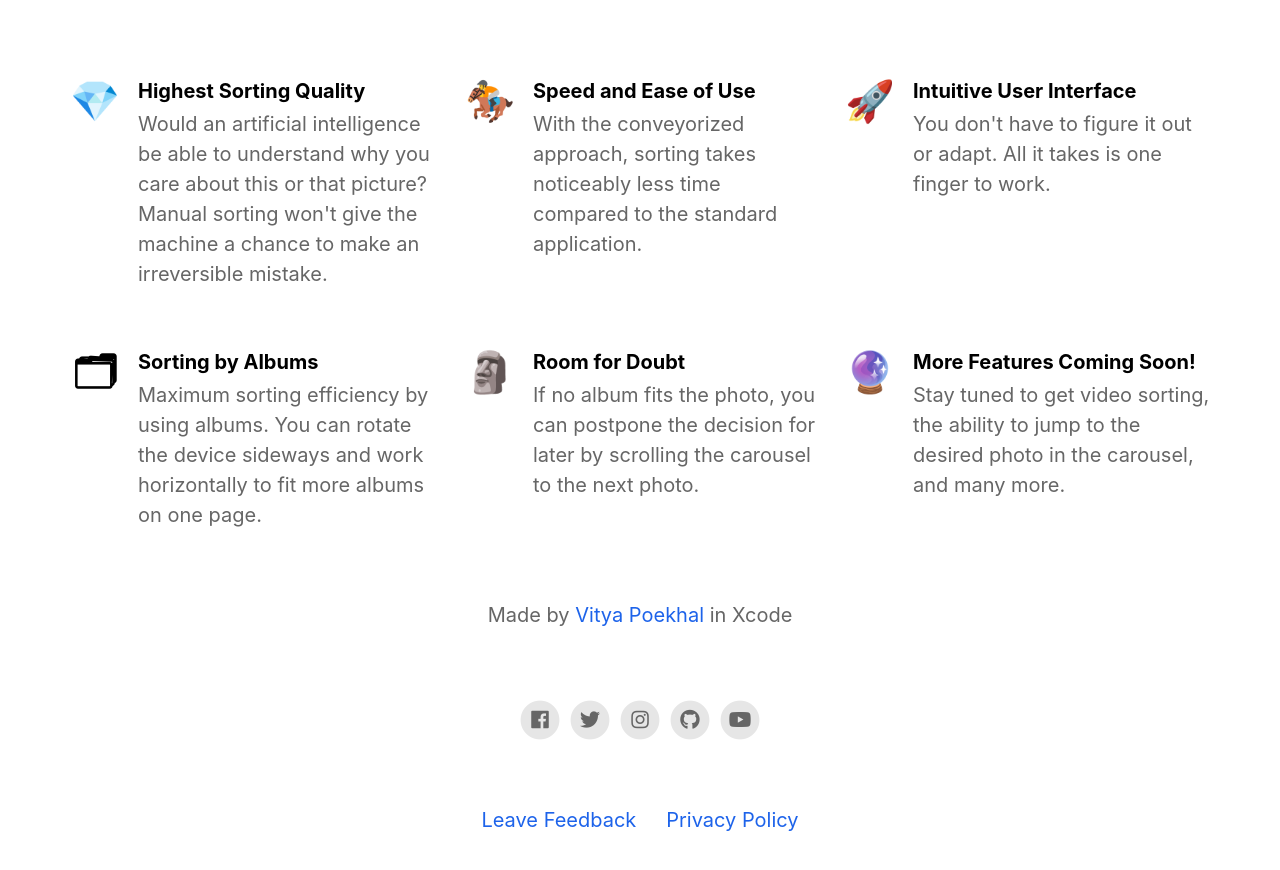
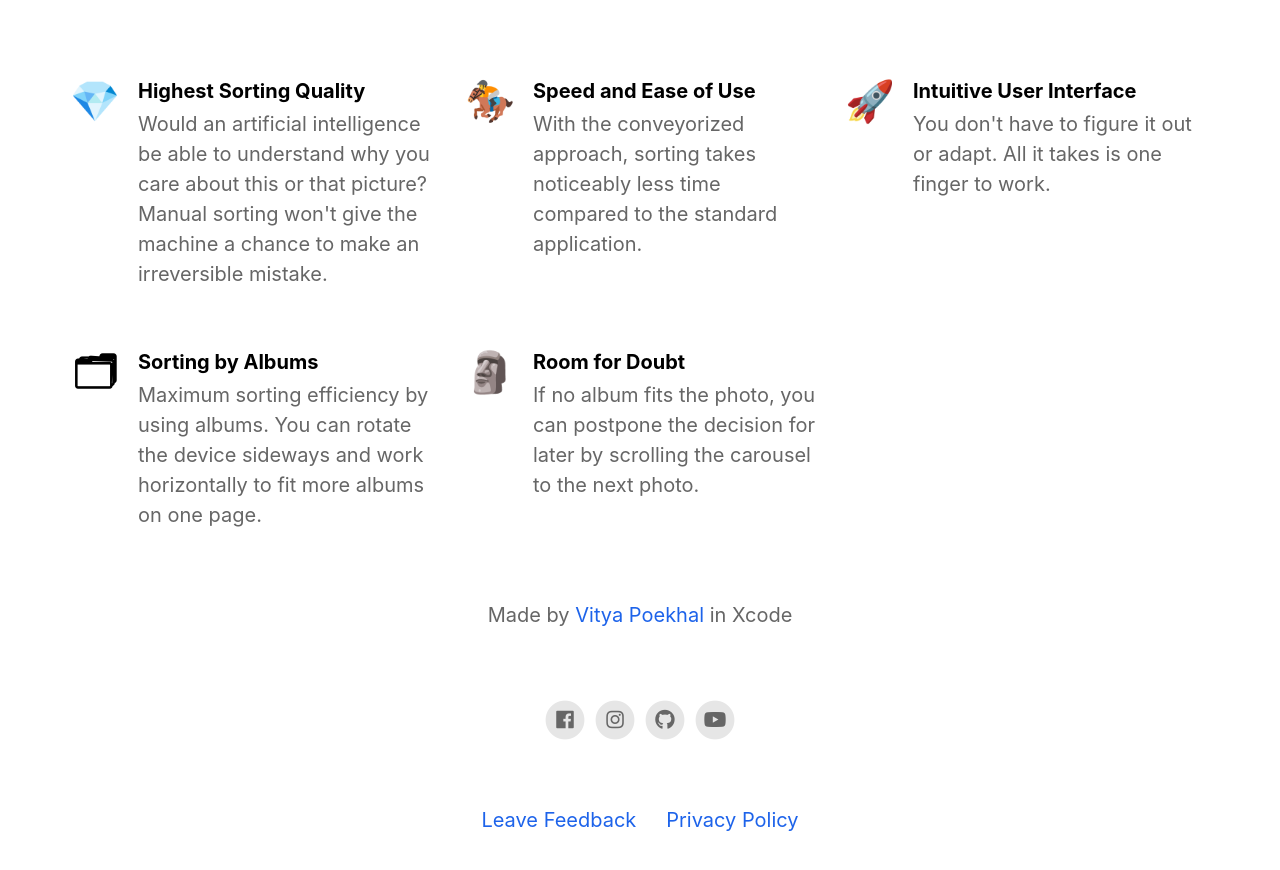
Before and after one commit to vityapoekhal/photo-stacks, a Jekyll site: the page built from index.html, in a window 1280 px wide and 900 px high, scrolled down 1003 px. Shown: the top 870 px of the window. Built offline with Jekyll 4.4.1, drawn with Linux system fonts in a browser that asks for light colours; nearby versions of some CDN libraries.

Commit message:
Update _config.yml (page content)

```diff
--- a/_config.yml
+++ b/_config.yml
@@ -20,7 +20,7 @@ your_city               : Xcode
 email_address           :
 facebook_username       : vityapoekhal
 instagram_username      : vityapoekhal
-twitter_username        : vityapoekhal
+twitter_username        :
 github_username         : vityapoekhal
 youtube_username        : UC57HY7GHQZrTS4PY5uOroaA
 
@@ -46,10 +46,6 @@ features                    :
   - title                   : Room for Doubt
     description             : If no album fits the photo, you can postpone the decision for later by scrolling the carousel to the next photo.
     fontawesome_icon_name   : 🗿
-
-  - title                   : More Features Coming Soon!
-    description             : Stay tuned to get video sorting, the ability to jump to the desired photo in the carousel, and many more.
-    fontawesome_icon_name   : 🔮
 
 # Theme Settings
 topbar_color                   : "#000000"
```
